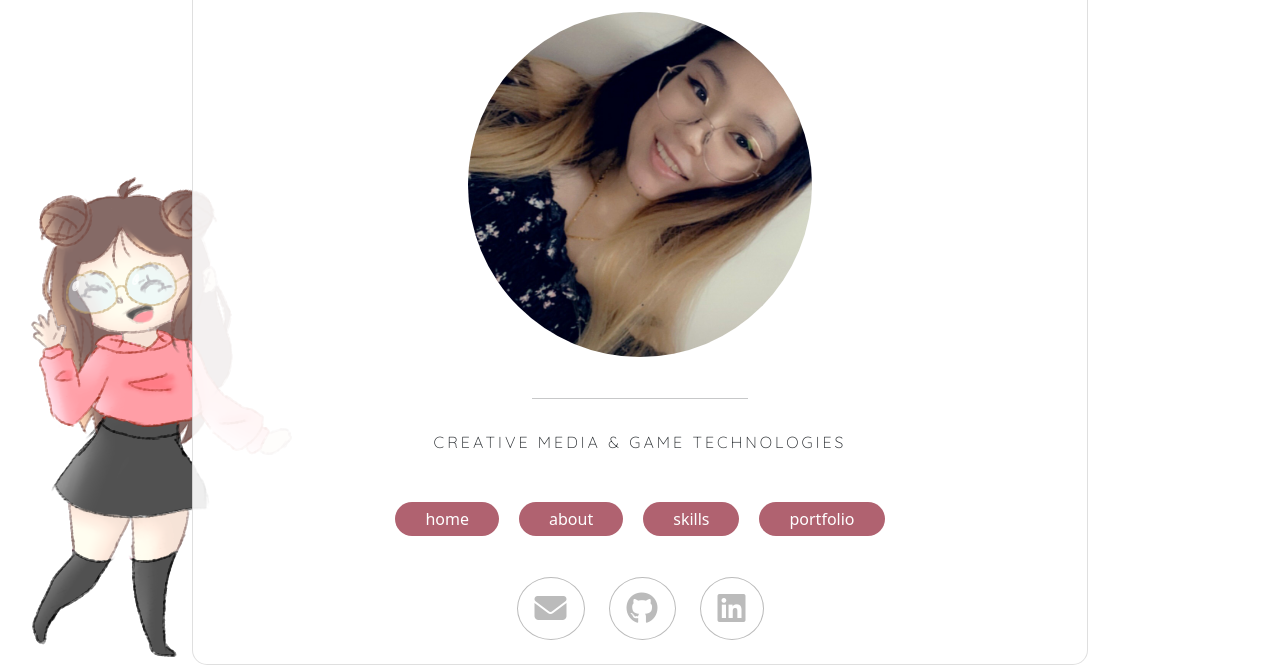
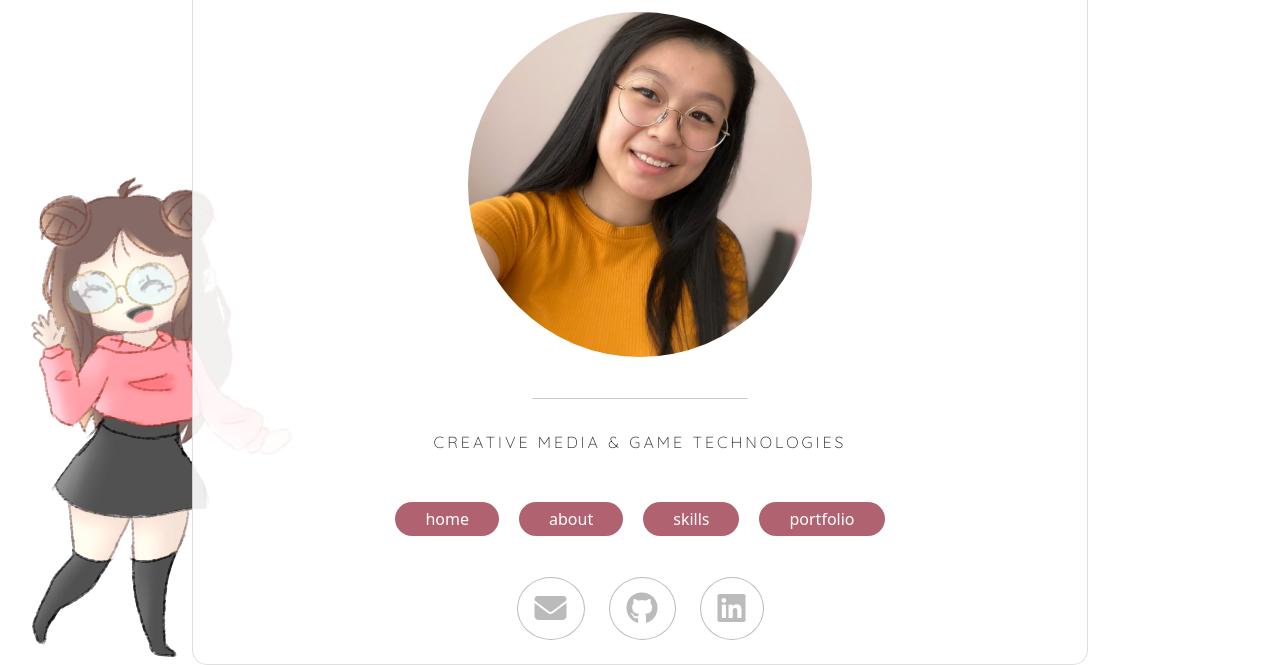
Before and after one commit to ajanicechen/Portfolio, a plain HTML site: page index.html in a window 1280 px wide. Shown: the part 167-832 px from the top of the page. Drawn offline with nearby package versions, Linux system fonts and the light colour scheme.

Commit message:
new picture

```diff
--- a/index.html
+++ b/index.html
@@ -23,7 +23,7 @@
                 <div id="homeSection">
                     <h1 class="name contCenter">Annie Chen</h1>
                     <div class="contCenter">
-                        <img src="./images/pfp.jpg" class="pfp" alt="profile picture">
+                        <img src="./images/new_pfp.jpg" class="pfp" alt="profile picture">
                     </div>
                 </div>
 
```
Also changed, not shown: images/new_pfp.jpg (added).
